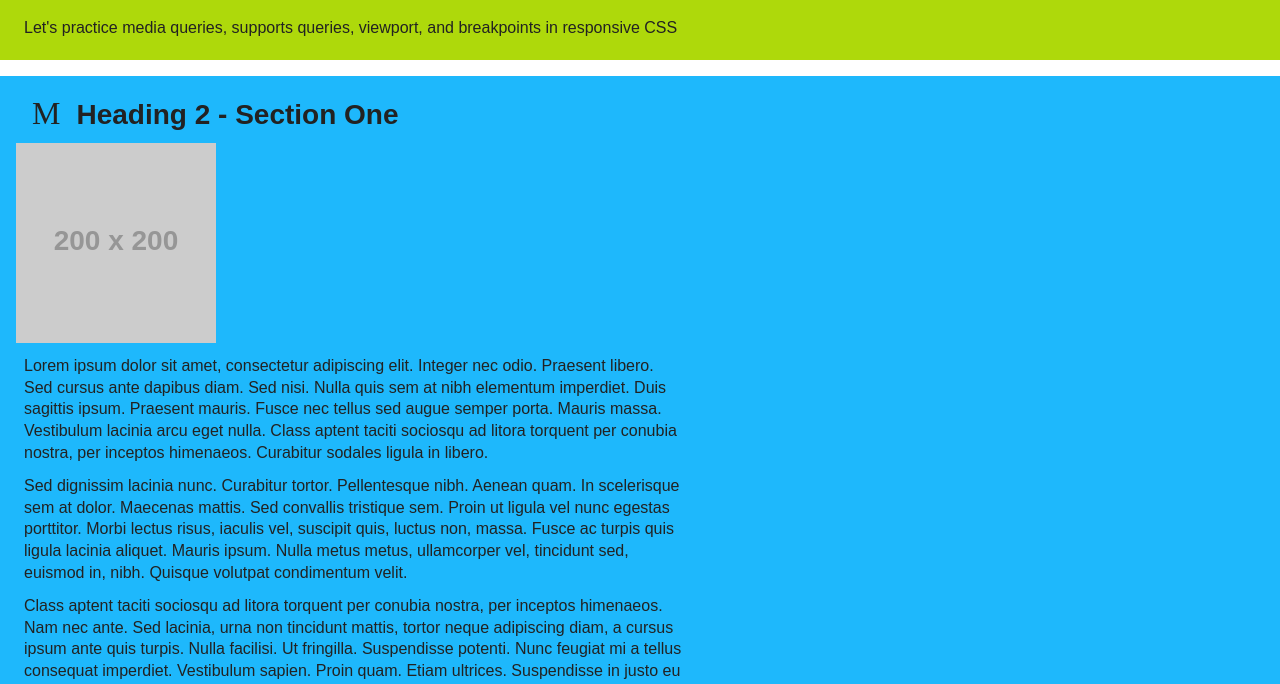
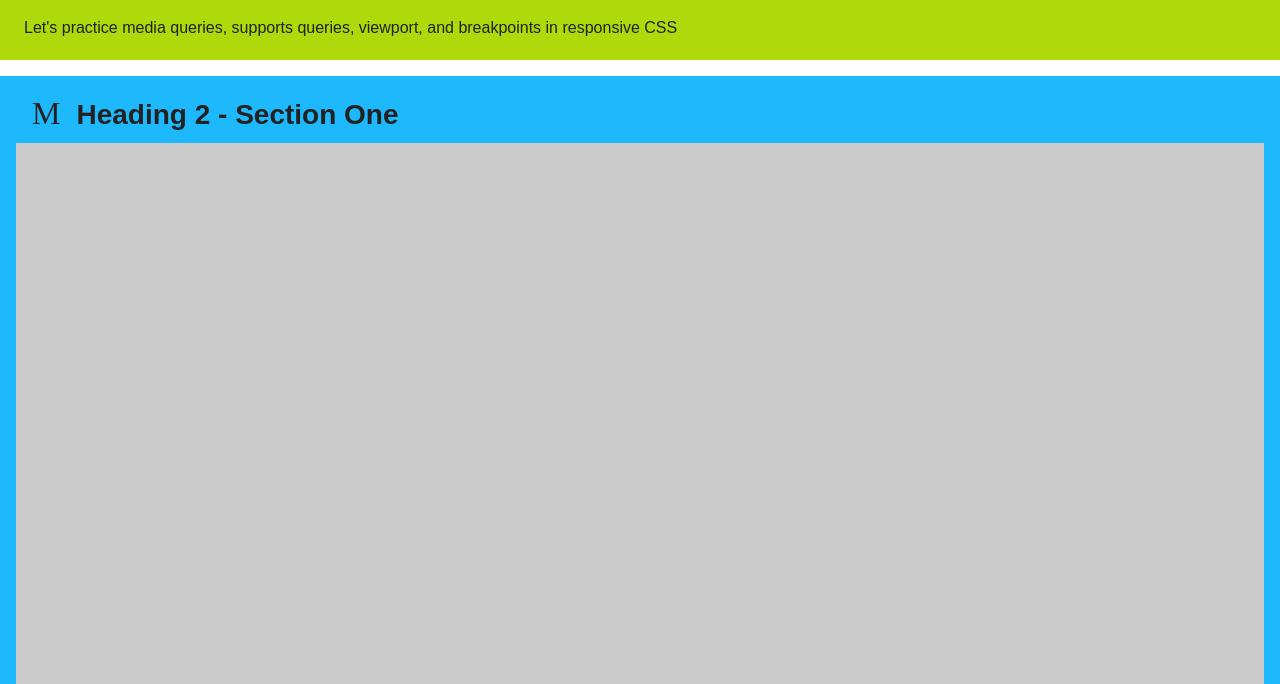
Before and after one commit to erodr231/viewport, a plain HTML site: page index.html in a window 1280 px wide. Shown: the part 68-752 px from the top of the page. Drawn offline with Linux system fonts and the light colour scheme; placeholder pictures from the web are drawn by us; some icons are missing.

Commit message:
made images responsive

```diff
--- a/Rodriguez.styles.css
+++ b/Rodriguez.styles.css
@@ -312,11 +312,13 @@ section{
 
 
 /* ---------- ADJUSTING RESPONSIVE IMAGE SIZE ---------- */
+/* I added percentages rather than pixels to make all the images responsive.*/
 /* --------------- BEGIN RESPONSIVE IMAGE ADJUST SIZES --------------- */
-    /* img{
-        width: 300px;
-        max-width: 300px;
-    } */
+    img{
+        width: 100%;
+        height: auto;
+        max-width: 100%;
+    }
 /* --------------- END RESPONSIVE IMAGE ADJUST SIZES --------------- */
 
 
```
